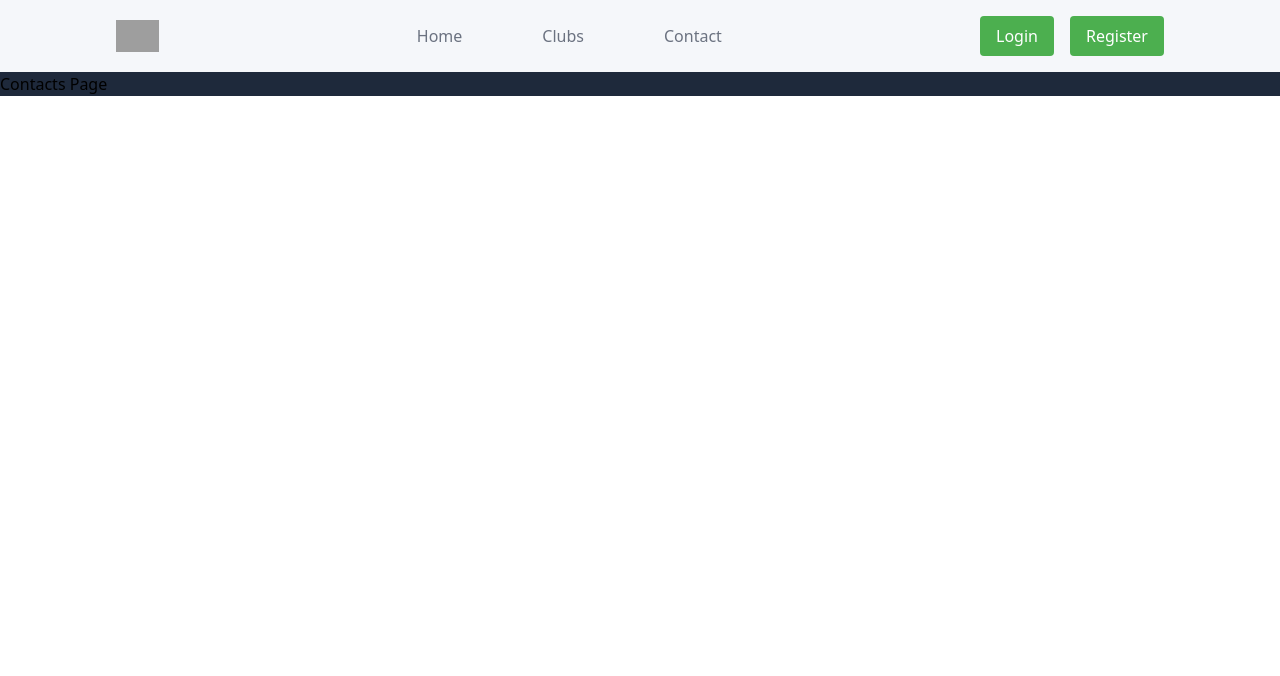
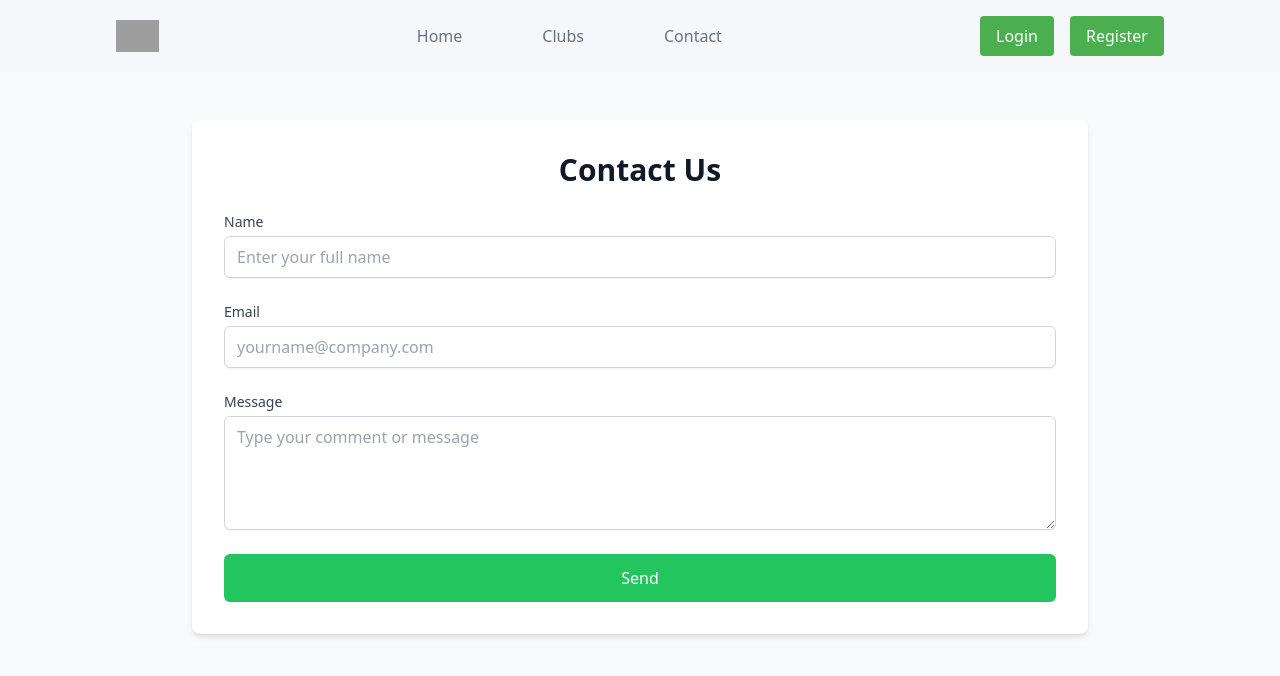
Before and after one commit to sthaarekh/sarathi, a React (Vite) app: page /contacts in a window 1280 px wide. Shown: the top 676 px of the page. Built offline with nearby package versions, Linux system fonts and the light colour scheme; grey boxes are pictures that could not be loaded.

Commit message:
contacts page

```diff
--- a/src/components/Navbar.jsx
+++ b/src/components/Navbar.jsx
@@ -89,7 +89,7 @@
           <a href="/clubs" className="block text-gray-500 hover:text-gray-900 py-2">
             Clubs
           </a>
-          <a href="/contact"
+          <a href="/contacts"
             className="block text-gray-500 hover:text-gray-900 py-2">
             Contact
           </a>
--- a/src/pages/Contacts.jsx
+++ b/src/pages/Contacts.jsx
@@ -1,13 +1,76 @@
-import React from 'react'
+import React from 'react';
 
 const Contacts = () => {
   return (
-    <div className='maindiv'>
-      <div className='showarea'>
-        <h1>Contacts Page</h1>
+    <div className="min-h-screen bg-gray-50 py-6 px-4 sm:py-12 sm:px-6 lg:px-8">
+      <div className="w-full max-w-md mx-auto sm:max-w-4xl">
+        <div className="bg-white rounded-lg shadow-md p-4 sm:p-8 space-y-6 sm:space-y-8">
+          <div className="space-y-4 sm:space-y-6">
+            <h2 className="text-2xl sm:text-3xl font-bold text-center text-gray-900">
+              Contact Us
+            </h2>
+
+            <form className="space-y-4 sm:space-y-6">
+              <div>
+                <label
+                  htmlFor="name"
+                  className="block text-sm font-medium text-gray-700"
+                >
+                  Name
+                </label>
+                <input
+                  type="text"
+                  id="name"
+                  name="name"
+                  placeholder="Enter your full name"
+                  className="mt-1 block w-full rounded-md border border-gray-300 px-3 py-2 text-base text-gray-900 shadow-sm focus:border-green-500 focus:outline-none focus:ring-1 focus:ring-green-500"
+                />
+              </div>
+
+              <div>
+                <label
+                  htmlFor="email"
+                  className="block text-sm font-medium text-gray-700"
+                >
+                  Email
+                </label>
+                <input
+                  type="email"
+                  id="email"
+                  name="email"
+                  placeholder="yourname@company.com"
+                  className="mt-1 block w-full rounded-md border border-gray-300 px-3 py-2 text-base text-gray-900 shadow-sm focus:border-green-500 focus:outline-none focus:ring-1 focus:ring-green-500"
+                />
+              </div>
+
+              <div>
+                <label
+                  htmlFor="message"
+                  className="block text-sm font-medium text-gray-700"
+                >
+                  Message
+                </label>
+                <textarea
+                  id="message"
+                  name="message"
+                  rows={4}
+                  placeholder="Type your comment or message"
+                  className="mt-1 block w-full rounded-md border border-gray-300 px-3 py-2 text-base text-gray-900 shadow-sm focus:border-green-500 focus:outline-none focus:ring-1 focus:ring-green-500"
+                />
+              </div>
+
+              <button
+                type="submit"
+                className="w-full rounded-md bg-green-500 px-4 py-3 text-base font-medium text-white hover:bg-green-600 focus:outline-none focus:ring-2 focus:ring-green-500 focus:ring-offset-2"
+              >
+                Send
+              </button>
+            </form>
+          </div>
+        </div>
       </div>
     </div>
-  )
-}
+  );
+};
 
-export default Contacts
+export default Contacts;
```
Also changed, not shown: src/pages/Club.jsx (renamed from src/components/Club.jsx).
